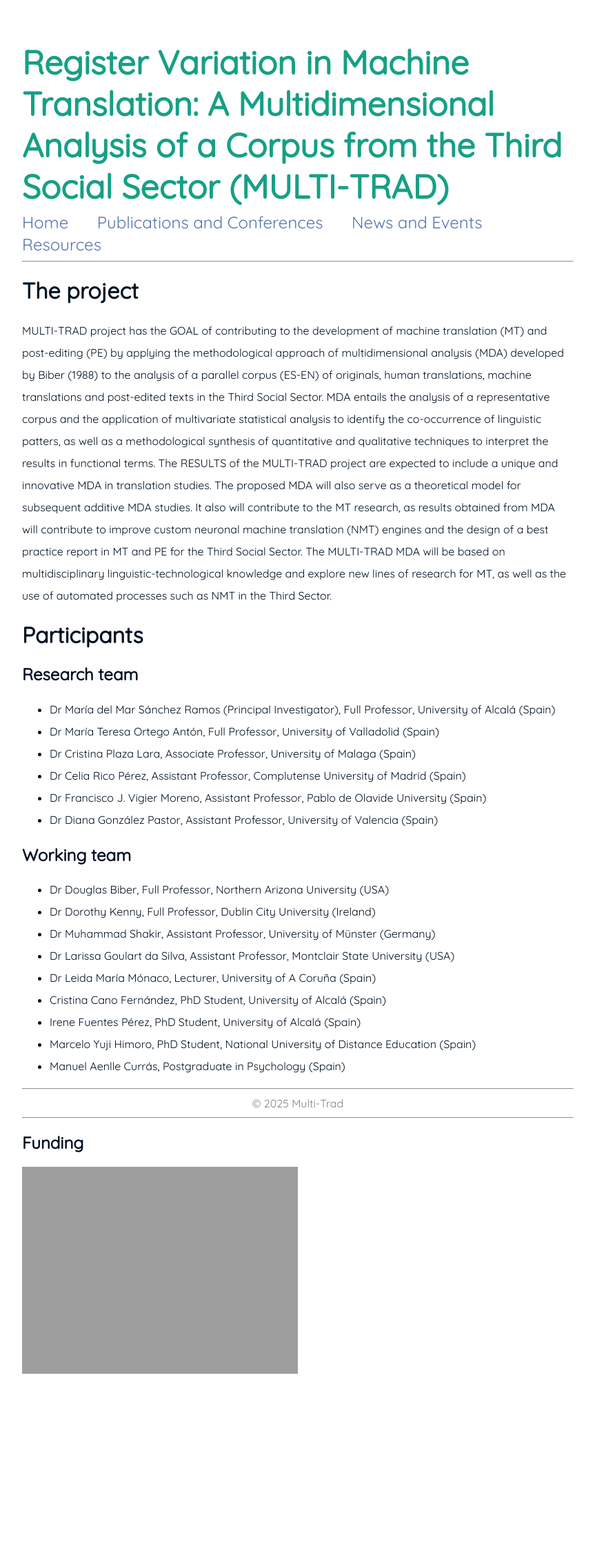
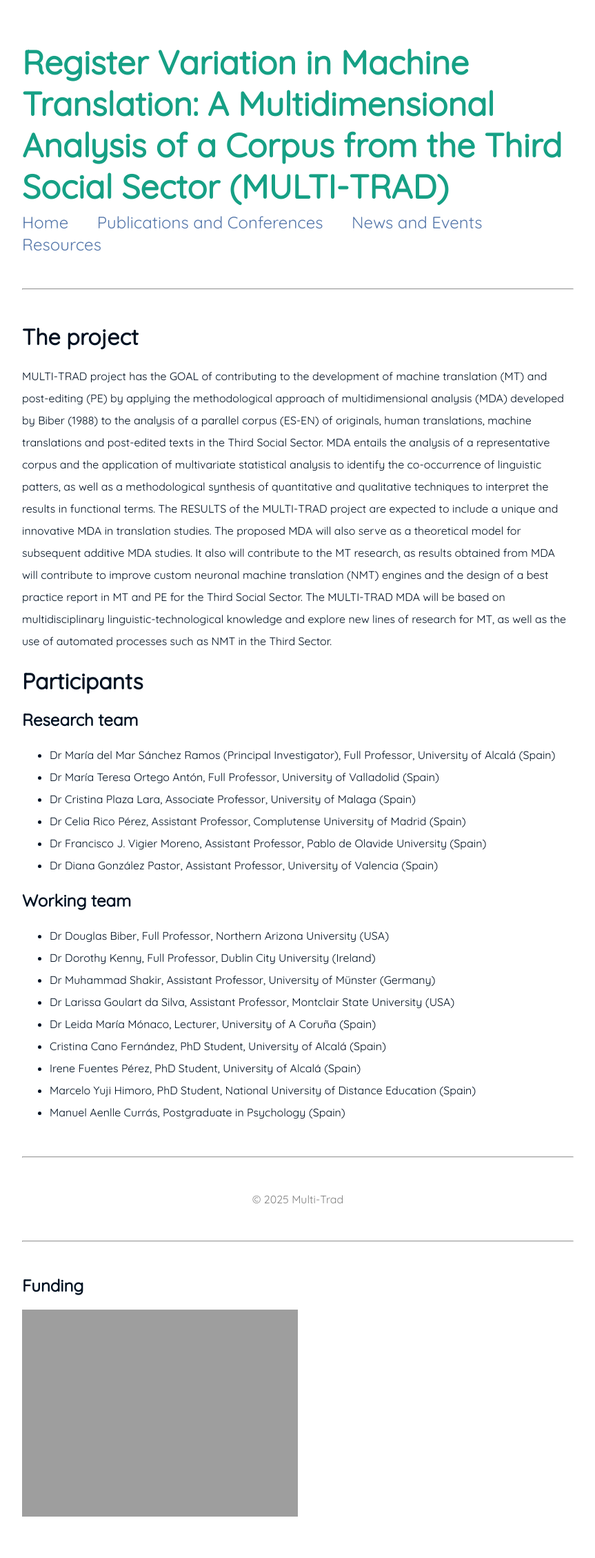
Before and after one commit to multi-trad/multi-trad.github.io, a Jekyll site: the page built from index.md, in a window 1280 px wide. Shown: the whole page at 69% size, without its empty margins (208-1071 px from the left). Built offline with Jekyll 4.4.1, drawn with Linux system fonts in a browser that asks for light colours; before the commit the page ends 2051 px from its top, so only the background shows below that.

Commit message:
hr spacing

```diff
--- a/assets/css/main.css
+++ b/assets/css/main.css
@@ -47,6 +47,11 @@
   .wrapper {
     max-width: 800px;
     margin: 60px auto; }
+
+  hr {
+    margin-top: 3em;
+    margin-bottom: 3em;
+  }
 
 /* =Header *//*************************************************************/
   .header {
```
